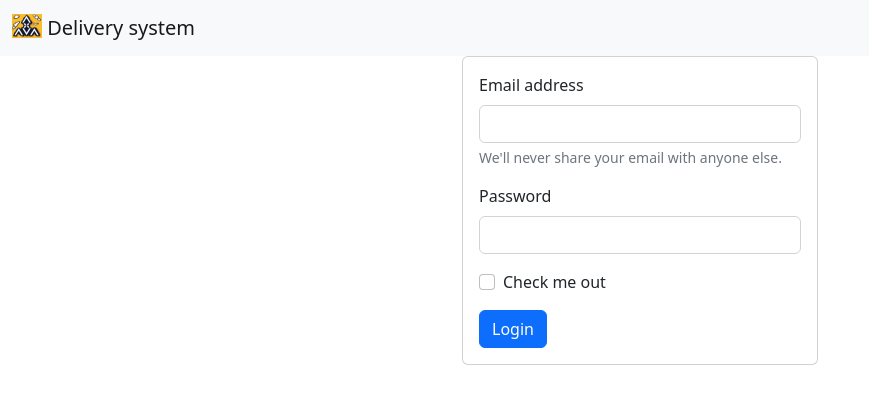
After one commit to congdc00/delivery-system, a Flask app: page /login in a window 1280 px wide. The commit adds this page. Shown: the top 404 px of the page, without its empty margins (0-869 px from the left). Run offline with Flask 2, Linux system fonts and the light colour scheme.

Commit message:
fix some

```diff
--- a/application/config/__init__.py
+++ b/application/config/__init__.py
@@ -1 +1,5 @@
+from datetime import timedelta
+
 TEMPLATE_FOLDER = "../application/templates"
+
+TIME_SESSION =  timedelta(days=1)
--- /dev/null
+++ b/application/templates/base/base.html
@@ -0,0 +1,36 @@
+<!DOCTYPE html>
+<html lang="en">
+<head>
+    <meta charset="UTF-8">
+    <meta http-equiv="X-UA-Compatible" content="IE=edge">
+    <meta name="viewport" content="width=device-width, initial-scale=1.0">
+    <title>
+        {% block title%}
+        {% endblock%}
+    </title>
+
+    <!-- Bootstrap CSS -->
+    <link href="https://cdn.jsdelivr.net/npm/bootstrap@5.2.1/dist/css/bootstrap.min.css" rel="stylesheet" integrity="sha384-iYQeCzEYFbKjA/T2uDLTpkwGzCiq6soy8tYaI1GyVh/UjpbCx/TYkiZhlZB6+fzT" crossorigin="anonymous">
+
+</head>
+<body>
+    <nav class="navbar bg-light">
+        <div class="container-fluid">
+          <a class="navbar-brand" href="#">
+            <img src="https://github.com/congdinhchi/delivery-system/blob/dev_cong/application/static/logo_axava.png" alt="logo" width="30" height="24" class="d-inline-block align-text-top">
+            Delivery system
+          </a>
+        </div>
+    </nav>
+
+    {% block content%}
+    {% endblock%}
+
+</body>
+
+<!-- Bootstrap JS -->
+<script src="https://code.jquery.com/jquery-3.3.1.slim.min.js" integrity="sha384-q8i/X+965DzO0rT7abK41JStQIAqVgRVzpbzo5smXKp4YfRvH+8abtTE1Pi6jizo" crossorigin="anonymous"></script>
+<script src="https://cdn.jsdelivr.net/npm/popper.js@1.14.7/dist/umd/popper.min.js" integrity="sha384-UO2eT0CpHqdSJQ6hJty5KVphtPhzWj9WO1clHTMGa3JDZwrnQq4sF86dIHNDz0W1" crossorigin="anonymous"></script>
+<script src="https://cdn.jsdelivr.net/npm/bootstrap@4.3.1/dist/js/bootstrap.min.js" integrity="sha384-JjSmVgyd0p3pXB1rRibZUAYoIIy6OrQ6VrjIEaFf/nJGzIxFDsf4x0xIM+B07jRM" crossorigin="anonymous"></script>
+
+</html>
--- /dev/null
+++ b/application/templates/login.html
@@ -0,0 +1,32 @@
+{% extends "base/base.html" %}
+
+{% block title%} Login {% endblock%}
+
+{% block content%}
+<div class="container">
+    <div class="row justify-content-center">
+        <div class="col-4">
+            <div class="card">
+                <div class="card-body">
+                    <form method="POST">
+                        <div class="mb-3">
+                            <label for="exampleInputEmail1" class="form-label">Email address</label>
+                            <input type="email" class="form-control" id="exampleInputEmail1" name="emailAddress" aria-describedby="emailHelp">
+                            <div id="emailHelp" class="form-text">We'll never share your email with anyone else.</div>
+                        </div>
+                        <div class="mb-3">
+                            <label for="exampleInputPassword1" class="form-label">Password</label>
+                            <input type="password" class="form-control" id="exampleInputPassword1">
+                        </div>
+                        <div class="mb-3 form-check">
+                            <input type="checkbox" class="form-check-input" id="exampleCheck1">
+                            <label class="form-check-label" for="exampleCheck1">Check me out</label>
+                        </div>
+                        <button type="submit" class="btn btn-primary">Login</button>
+                    </form>
+                </div>
+            </div>
+        </div>
+    </div>
+</div>
+{% endblock%}
--- a/routes/app.py
+++ b/routes/app.py
@@ -1,42 +1,67 @@
 from crypt import methods
+from unicodedata import name
 from flask import Flask
-from flask import request, redirect, url_for, render_template
+from flask import request, redirect, url_for, render_template, session
 from flask_cors import CORS, cross_origin
-from application.config import TEMPLATE_FOLDER
+from application.config import TEMPLATE_FOLDER, TIME_SESSION
 
 # Khoi tao Flask server
 app = Flask(__name__, template_folder= TEMPLATE_FOLDER)
 
 # Apply flask cors de moi domain khac deu goi duoc
 CORS(app)
+
+# config
 app.config['CORS_HEADERS'] = 'Content-Type'
+app.config['SECRET_KEY'] = 'dinhchicongf9'
+app.permanent_session_lifetime = TIME_SESSION
 
 @app.route('/', methods = ['POST', 'GET'])
 @cross_origin(origins='*')
 def index():
-    return render_template("index.html")
+    return render_template("index.html", content = "Cong pro sieu vip")
 
 @app.route('/admin', methods = ['GET'])
 @cross_origin(origins='*')
 def admin():
     return "Cong pro la so 1"
 
-@app.route('/user/<name>', methods = ['GET'])
+@app.route('/user', methods = ['GET'])
 @cross_origin(origins='*')
-def user(name):
-    if name == "admin":
-        return redirect(url_for("admin"))
+def user():
+    if "user" in session:
+        name = session['user']
+        text = f"Xin chao {name}"
+        return text
 
-    text = f"Xin chao {name}"
+    text = f"Ban da dang nhap dau ?"
     return text
 
-@app.route('/add', methods = ['POST', 'GET'])
+@app.route('/login', methods = ['GET', 'POST'])
 @cross_origin(origins='*')
-def add():
-    a = request.form.get("a")
-    b = request.form.get("b")
-    result = int(a) + int(b)
-    return "Ham cong = " + str(result)
+def login():
+    if request.method == "POST":
+        email_address = request.form['emailAddress']
+        if email_address:
+            session.permanent = True
+            session['user'] = email_address
+            return redirect(url_for("user"))
+
+    return render_template("login.html")
+
+@app.route('/logout', methods = ['GET', 'POST'])
+@cross_origin(origins='*')
+def logout():
+    session.pop("user", None)
+    return render_template("login.html")
+
+# @app.route('/add', methods = ['POST', 'GET'])
+# @cross_origin(origins='*')
+# def add():
+#     a = request.form.get("a")
+#     b = request.form.get("b")
+#     result = int(a) + int(b)
+#     return "Ham cong = " + str(result)
 
 if __name__ == "__main__":
     app.run(debug=True, host="0.0.0.0", port="9999")
```
Also changed, not shown: application/templates/index.html (+7 -12 lines), application/static/logo_axava.png (added), 2 other files.
